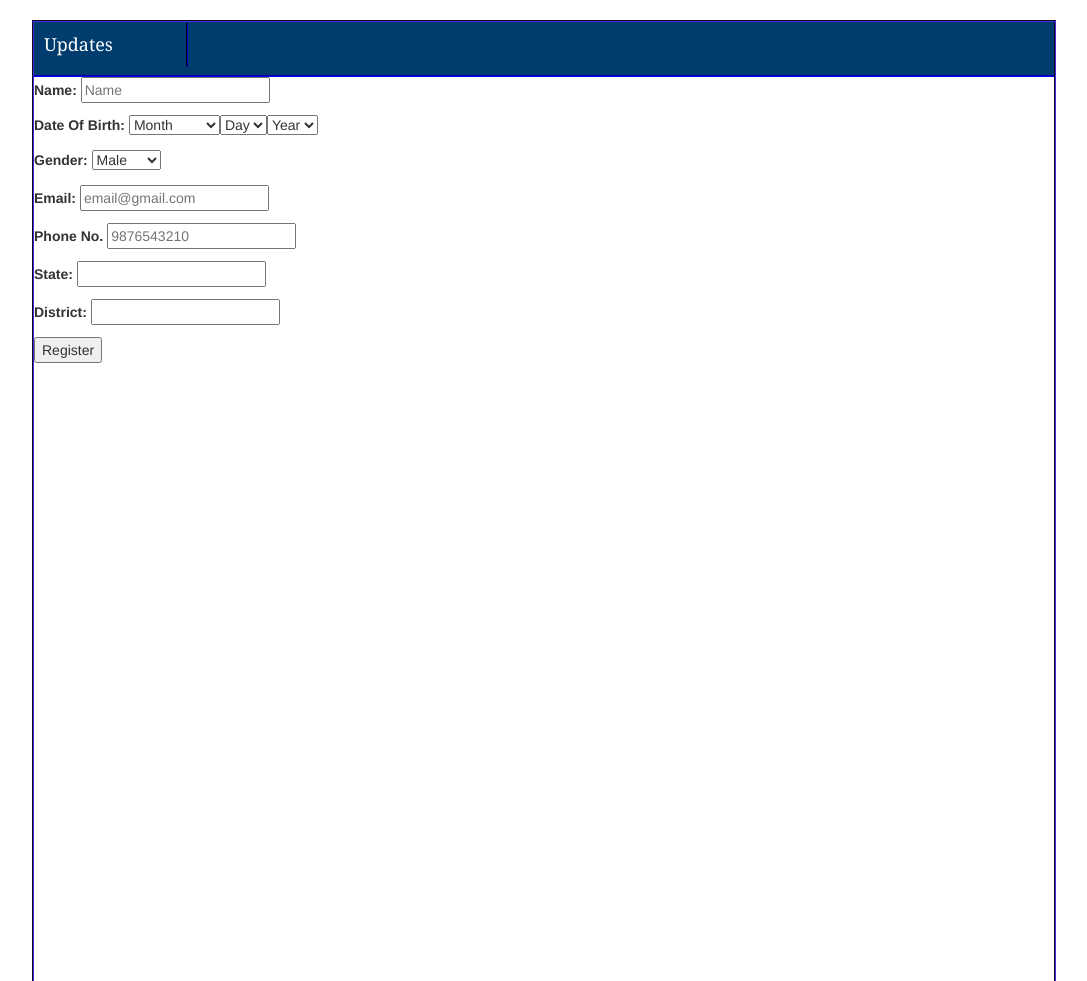
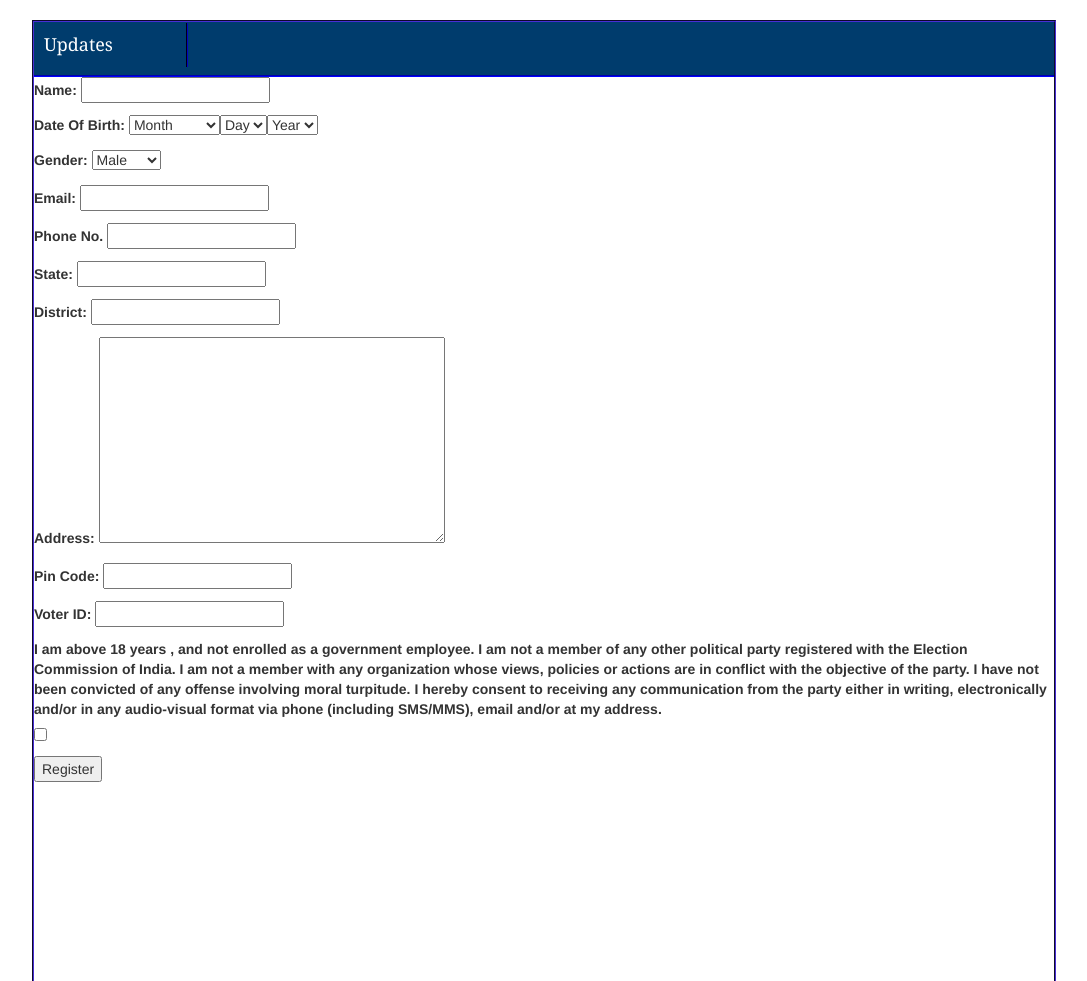
Before and after one commit to vcode11/party_website, a Django app: page /apply/ in a window 1280 px wide. Shown: the part 80-1061 px from the top of the page, without its empty margins (96-1183 px from the left). Run offline with Django 3.2, Linux system fonts and the light colour scheme; some libraries are stand-ins or nearby versions.

Commit message:
Add more forms fields and dropdowns

```diff
--- a/party/forms.py
+++ b/party/forms.py
@@ -7,14 +7,7 @@ from django.core.exceptions import ValidationError
 from django.utils.translation import ugettext_lazy as _
 from .models import State, District
 from django_select2.forms import ModelSelect2Widget
-
-
-def validate_date(date):
-    """
-        Function to validate if a date is not a future date.
-    """
-    if date > datetime.date.today():
-        raise ValidationError(_('Date of Birth can\'t be a future date.'))
+from django.forms.widgets import SelectDateWidget
 
 
 class MemberRegistrationForm(forms.Form):
@@ -22,18 +15,19 @@ class MemberRegistrationForm(forms.Form):
         Form for registration of members.
     """
     name = forms.CharField(label='Name',
-                           validators=[RegexValidator(regex=r'([A-Za-z]|\s)+', message='Invalid Characters in name')],
-                           widget=forms.TextInput(
-                               attrs={'placeholder': 'Name'}
-                            )
+                           validators=[
+                               RegexValidator(
+                                        regex=r'([A-Za-z]|\s)+',
+                                        message='Invalid Characters in name',
+                                        )
+                                 ],
                            )
 
-    years = (i for i in range(1900,datetime.datetime.today().year+1))
+    years = (i for i in range(1900,datetime.datetime.today().year-17))
     dob = forms.DateField(
                             label = 'Date Of Birth',
                             required = False,
-                            validators = [validate_date],
-                            widget = forms.SelectDateWidget(
+                            widget = SelectDateWidget(
                                 years = years,
                                 empty_label=("Year", "Month", "Day"),
                                 ),
@@ -50,9 +44,7 @@ class MemberRegistrationForm(forms.Form):
 
     email = forms.EmailField(
                                 label='Email',
-                                widget=forms.TextInput(
-                                attrs={'placeholder': 'email@gmail.com'},
-                                ),
+                                required = False,
                             )
     phone_number = forms.CharField(
                                     label='Phone No.',
@@ -61,9 +53,6 @@ class MemberRegistrationForm(forms.Form):
                                             message='Enter your 10 digit mobile number.'
                                             )
                                         ],
-                                        widget=forms.TextInput(
-                                            attrs={'placeholder': '9876543210'},
-                                        ),
                                    )
 
     state = forms.ModelChoiceField(
@@ -86,3 +75,38 @@ class MemberRegistrationForm(forms.Form):
                                             max_results = 500,
                                         )
                 )
+    address = forms.CharField(
+                label = 'Address',
+                required = False,
+                max_length = 200,
+                widget=forms.Textarea,
+            )
+    pin_code = forms.CharField(
+                    label = 'Pin Code',
+                    required = False,
+                    validators=[
+                        RegexValidator(
+                            regex=r'\d{6}',
+                            message = 'Enter a valid pin code',
+                        )
+                    ]
+                )
+    voterId = forms.CharField(
+                    label = 'Voter ID',
+                    required = False,
+                    validators=[
+                                RegexValidator(
+                                                regex=r'[A-Z]{3}\d{7}',
+                                                message='Enter valid VOTER ID number.',
+                                        )
+                                ],
+                )
+    disclaimer = '''I am above 18 years , and not enrolled as a government employee.
+                    I am not a member of any other political party registered with the Election Commission of India.
+                    I am not a member with any organization whose views, policies or actions are in
+                    conflict with the objective of the party. I have not been convicted of any offense
+                    involving moral turpitude. I hereby consent to receiving any communication from the party either in writing,
+                    electronically and/or in any audio-visual format via phone (including SMS/MMS), email and/or at my address.'''
+    Iagree = forms.BooleanField(
+                label= disclaimer,
+            )
--- a/party/templates/party/apply.html
+++ b/party/templates/party/apply.html
@@ -1,8 +1,13 @@
 {% extends 'party/base.html' %}
 {% block content %}
-<form action="." method="POST">
+    {% if message %}
+    <div class="apply-message">
+        {{message}}
+    </div>
+    {% endif %}
+<form action="." method="POST" class="apply-form">
     {% csrf_token %}
     {{ form.as_p }}
-<input type="submit" name="Register" value="Register">
+<input type="submit" name="Register" value="Register" class="apply-submit">
 </form>
 {% endblock %}
--- a/party/templates/party/base.html
+++ b/party/templates/party/base.html
@@ -6,6 +6,7 @@
   <meta charset="utf-8">
   <meta name="viewport" content="width=device-width, initial-scale=1">
   <link rel="stylesheet" href="{% static 'base.css'%} ">
+  <link rel="stylesheet" href="{% static 'apply.css'%} ">
   <link rel="stylesheet" href="https://maxcdn.bootstrapcdn.com/bootstrap/3.4.0/css/bootstrap.min.css">
   <link href="https://stackpath.bootstrapcdn.com/font-awesome/4.7.0/css/font-awesome.min.css" rel="stylesheet" integrity="sha384-wvfXpqpZZVQGK6TAh5PVlGOfQNHSoD2xbE+QkPxCAFlNEevoEH3Sl0sibVcOQVnN" crossorigin="anonymous">
   <script src="https://ajax.googleapis.com/ajax/libs/jquery/3.3.1/jquery.min.js"></script>
--- a/party/views.py
+++ b/party/views.py
@@ -18,9 +18,8 @@ def apply(request):
         form = MemberRegistrationForm(request.POST)
         if form.is_valid():
             print(form.cleaned_data['name'])
-            print(form.cleaned_data['dob'])
-            print(form.cleaned_data['email'])
         context = {
             'form':form,
+            'message':'Thank you for joining us and becoming part of our movement.'
         }
     return render(request,'party/apply.html',context)
```
Also changed, not shown: party/models.py (+15 -0 lines).
